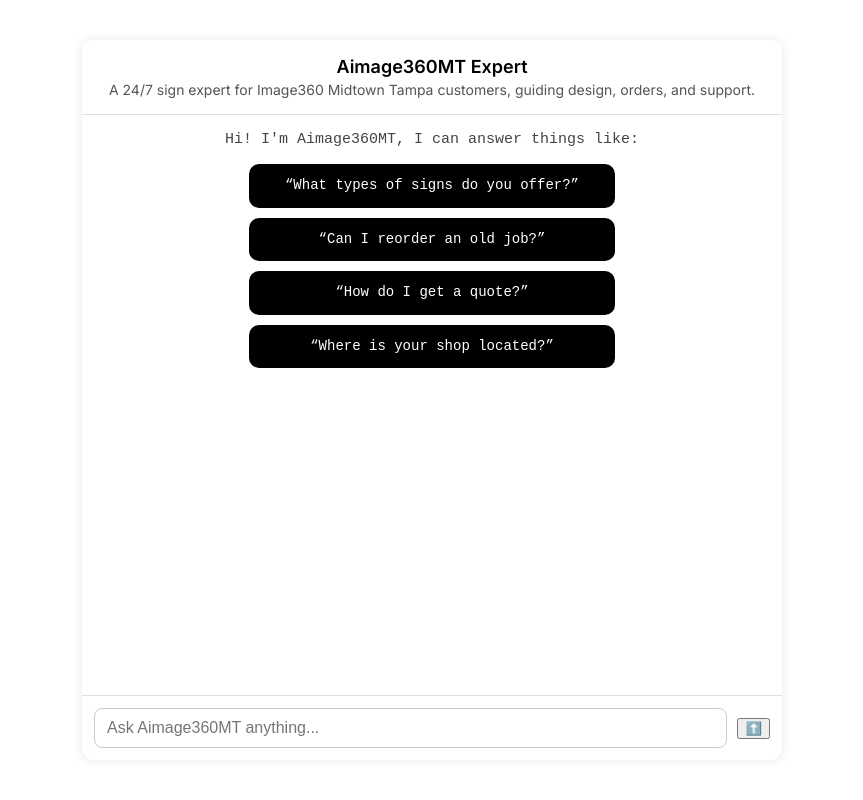
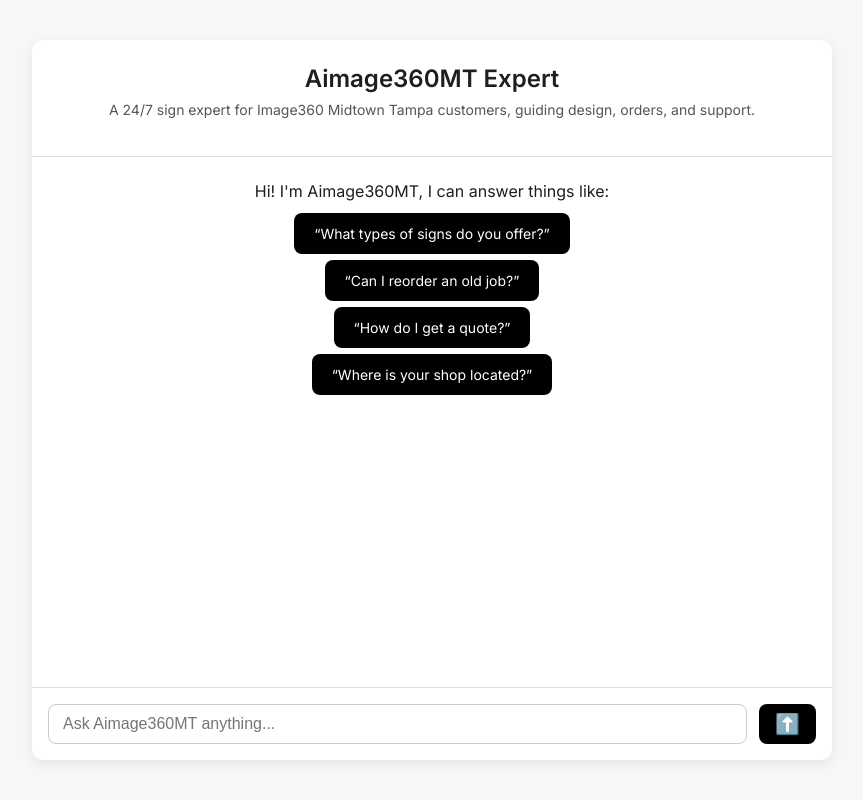
Before and after one commit to Image360MT/sain-assistant, a website: page index.html in a window 1280 px wide. Shown: the whole page, without its empty margins (208-1071 px from the left). Drawn offline with Linux system fonts and the light colour scheme; a web font is replaced by a local one.

Commit message:
Update HTML layout and styles

```diff
--- a/index.html
+++ b/index.html
@@ -3,131 +3,139 @@
 <head>
   <meta charset="UTF-8" />
   <meta name="viewport" content="width=device-width, initial-scale=1.0" />
-  <title>Aimage360MT Assistant</title>
-  <link href="https://fonts.googleapis.com/css2?family=Inter:wght@400;600&family=Victor+Mono:wght@400;500&display=swap" rel="stylesheet" />
+  <title>Aimage360MT Expert</title>
+  <link href="https://fonts.googleapis.com/css2?family=Inter:wght@400;600&display=swap" rel="stylesheet">
   <style>
     body {
-      font-family: 'Segoe UI', Tahoma, Geneva, Verdana, sans-serif;
-      background-color: white;
       margin: 0;
-      padding: 0;
+      font-family: 'Inter', sans-serif;
+      background-color: #f7f7f8;
+      color: #1e1e1e;
       display: flex;
       justify-content: center;
       align-items: center;
       height: 100vh;
     }
-    .chat-wrapper {
+
+    .container {
       width: 100%;
-      max-width: 700px;
+      max-width: 800px;
       height: 90vh;
       background-color: white;
-      box-shadow: 0 0 10px rgba(0, 0, 0, 0.1);
       border-radius: 12px;
+      box-shadow: 0 4px 12px rgba(0, 0, 0, 0.08);
       display: flex;
       flex-direction: column;
       overflow: hidden;
-      font-family: 'Inter', sans-serif;
     }
-    .chat-header {
-      padding: 16px;
-      background-color: #ffffff;
+
+    .header {
+      padding: 24px;
+      text-align: center;
       border-bottom: 1px solid #e0e0e0;
-      text-align: center;
+    }
+
+    .header h1 {
+      margin: 0;
+      font-size: 24px;
       font-weight: 600;
-      font-size: 18px;
     }
-    .chat-header div {
+
+    .header p {
+      margin-top: 8px;
       font-size: 14px;
-      font-weight: normal;
       color: #555;
-      margin-top: 4px;
     }
+
     #chatbox {
       flex: 1;
+      padding: 24px;
+      overflow-y: auto;
+    }
+
+    .message {
+      margin-bottom: 16px;
+    }
+
+    .user {
+      text-align: right;
+      color: #000;
+      font-weight: 500;
+    }
+
+    .assistant {
+      background-color: #f1f1f1;
+      padding: 12px 16px;
+      border-radius: 8px;
+      max-width: 75%;
+    }
+
+    .chat-input {
+      display: flex;
       padding: 16px;
-      overflow-y: auto;
+      border-top: 1px solid #e0e0e0;
+      gap: 12px;
       background-color: white;
-      font-family: 'Victor Mono', monospace;
     }
-    .message {
+
+    #userInput {
+      flex: 1;
+      padding: 10px 14px;
+      font-size: 16px;
+      border: 1px solid #ccc;
+      border-radius: 8px;
+    }
+
+    button.icon-button {
+      padding: 0 16px;
+      font-size: 20px;
+      border: none;
+      background-color: #000;
+      color: white;
+      border-radius: 8px;
+      cursor: pointer;
+    }
+
+    .quick-prompts {
+      text-align: center;
+      margin-bottom: 24px;
+    }
+
+    .prompt-heading {
+      font-size: 16px;
+      font-weight: 500;
       margin-bottom: 12px;
     }
-    .user {
-      text-align: right;
-      color: #004785;
-      font-weight: 500;
-    }
-    .assistant {
-      background-color: #f1f1f1;
-      padding: 10px 14px;
-      border-radius: 8px;
-      display: inline-block;
-      max-width: 80%;
-    }
-    .chat-input {
-      padding: 12px;
-      border-top: 1px solid #e0e0e0;
-      display: flex;
-      align-items: center;
-      gap: 10px;
-    }
-    #userInput {
-      flex: 1;
-      padding: 10px 12px;
-      border: 1px solid #ccc;
-      border-radius: 8px;
-      font-size: 16px;
-    }
-    .quick-prompts {
-      display: flex;
-      flex-direction: column;
-      align-items: center;
-      gap: 10px;
-      margin-bottom: 16px;
-    }
-    .prompt-heading {
-      font-weight: 500;
-      font-size: 15px;
-      margin-bottom: 6px;
-      color: #444;
-    }
+
     .prompt-box {
       background-color: #000;
       color: #fff;
-      padding: 12px 16px;
-      border-radius: 10px;
+      padding: 12px 20px;
+      border-radius: 8px;
       cursor: pointer;
       font-size: 14px;
-      line-height: 1.4;
-      width: 50%;
-      text-align: center;
+      margin: 6px auto;
+      width: fit-content;
     }
+
     .prompt-box:hover {
       background-color: #333;
     }
   </style>
 </head>
 <body>
-  <div class="chat-wrapper">
-    <div class="chat-header">
-      Aimage360MT Expert
-      <div>A 24/7 sign expert for Image360 Midtown Tampa customers, guiding design, orders, and support.</div>
+  <div class="container">
+    <div class="header">
+      <h1>Aimage360MT Expert</h1>
+      <p>A 24/7 sign expert for Image360 Midtown Tampa customers, guiding design, orders, and support.</p>
     </div>
     <div id="chatbox">
-      <div id="prompts" class="quick-prompts">
+      <div class="quick-prompts" id="prompts">
         <div class="prompt-heading">Hi! I'm Aimage360MT, I can answer things like:</div>
-        <div class="prompt-box" onclick="sendPrompt('What types of signs do you offer?')">
-          “What types of signs do you offer?”
-        </div>
-        <div class="prompt-box" onclick="sendPrompt('Can I reorder an old job?')">
-          “Can I reorder an old job?”
-        </div>
-        <div class="prompt-box" onclick="sendPrompt('How do I get a quote?')">
-          “How do I get a quote?”
-        </div>
-        <div class="prompt-box" onclick="sendPrompt('Where is your shop located?')">
-          “Where is your shop located?”
-        </div>
+        <div class="prompt-box" onclick="sendPrompt('What types of signs do you offer?')">“What types of signs do you offer?”</div>
+        <div class="prompt-box" onclick="sendPrompt('Can I reorder an old job?')">“Can I reorder an old job?”</div>
+        <div class="prompt-box" onclick="sendPrompt('How do I get a quote?')">“How do I get a quote?”</div>
+        <div class="prompt-box" onclick="sendPrompt('Where is your shop located?')">“Where is your shop located?”</div>
       </div>
     </div>
     <div class="chat-input">
@@ -135,28 +143,34 @@
       <button class="icon-button" onclick="sendMessage()">⬆️</button>
     </div>
   </div>
+
   <script>
     async function sendPrompt(text) {
       document.getElementById('userInput').value = text;
       sendMessage();
     }
+
     async function sendMessage() {
       const input = document.getElementById('userInput');
       const chatbox = document.getElementById('chatbox');
       const prompts = document.getElementById('prompts');
       const message = input.value.trim();
       if (!message) return;
+
       if (prompts) prompts.style.display = 'none';
+
       const userDiv = document.createElement('div');
       userDiv.className = 'message user';
       userDiv.textContent = `You: ${message}`;
       chatbox.appendChild(userDiv);
       input.value = '';
+
       const response = await fetch('/chat', {
         method: 'POST',
         headers: { 'Content-Type': 'application/json' },
         body: JSON.stringify({ message })
       });
+
       const data = await response.json();
       const assistantDiv = document.createElement('div');
       assistantDiv.className = 'message assistant';
```
